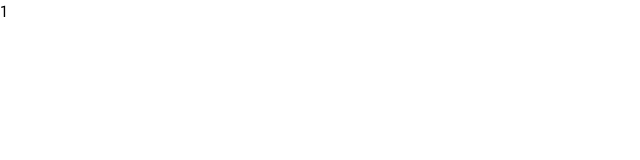
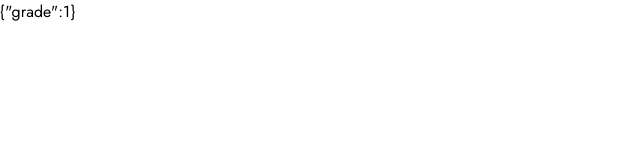
Before and after one commit to include-davis/ielc_repo, a React (Create React App) app: page /program/1 in a window 1280 px wide. Shown: the top 160 px of the page, without its empty margins (0-640 px from the left). Built offline with nearby package versions, Linux system fonts and the light colour scheme.

Commit message:
Added example local data grab

```diff
--- a/src/Pages/JS/Program.js
+++ b/src/Pages/JS/Program.js
@@ -1,11 +1,16 @@
 import React from 'react';
 import { useParams } from 'react-router-dom';
+
+import programInfo from '../../data/programInfo'
+
 
 export default function Program() {
     // Get the gradeLevel param from the URL.
     let { gradeLevel } = useParams();
 
+    const data = programInfo[gradeLevel - 1];
+
     return (
-        <div>{gradeLevel}</div>
+        <div>{JSON.stringify(data)}</div>
     )
 }
--- /dev/null
+++ b/src/data/programInfo.js
@@ -0,0 +1,10 @@
+const programInfo = [
+    {
+        grade: 1,
+    },
+    {
+        grade: 2,
+    },
+]
+
+export default programInfo;
```
